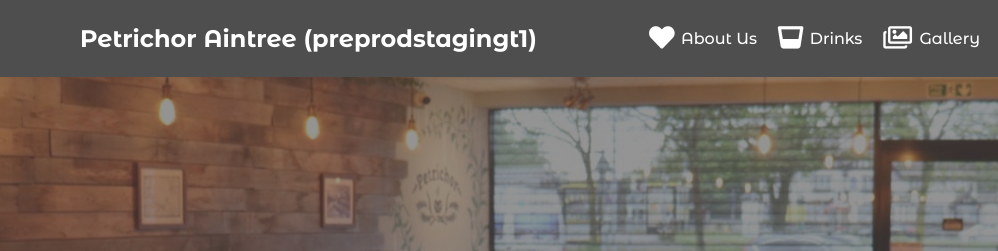
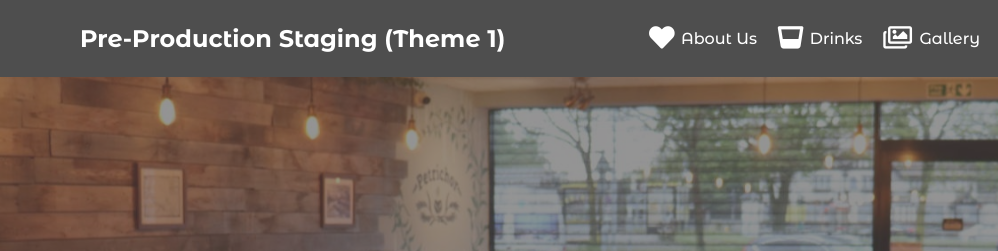
Before and after one commit to HarryOrphic/PetWebStagingA, a plain HTML site: page 404.html in a window 1280 px wide. Shown: the top 251 px of the page, 0-998 px from the left. Drawn offline with Linux system fonts and the light colour scheme.

Commit message:
Changed menu title

```diff
--- a/404.html
+++ b/404.html
@@ -47,7 +47,7 @@
             <div class="navbar-brand">
 
                 <span class="navbar-caption-wrap"><a class="navbar-caption text-white display-5" href="index.html">
-                        Petrichor Aintree (preprodstagingt1)</a></span>
+                        Pre-Production Staging (Theme 1)</a></span>
             </div>
         </div>
         <div class="collapse navbar-collapse" id="navbarSupportedContent">
```
Also changed, not shown: contact.html (+1 -1 lines), drinks.html (+1 -1 lines), gallery.html (+1 -1 lines), index.html (+1 -1 lines), merch.html (+1 -1 lines), our-blend.html (+1 -1 lines), privacy.html (+1 -1 lines), 1 other file.
